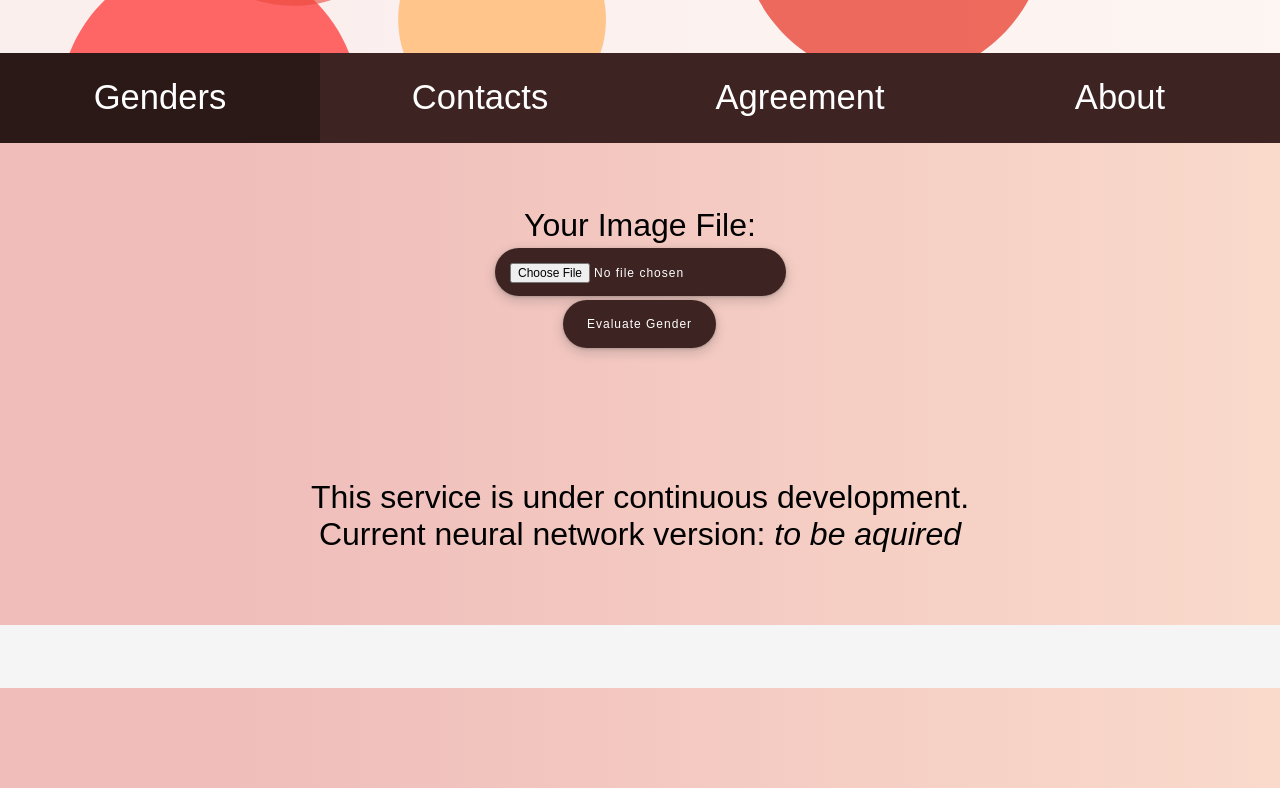
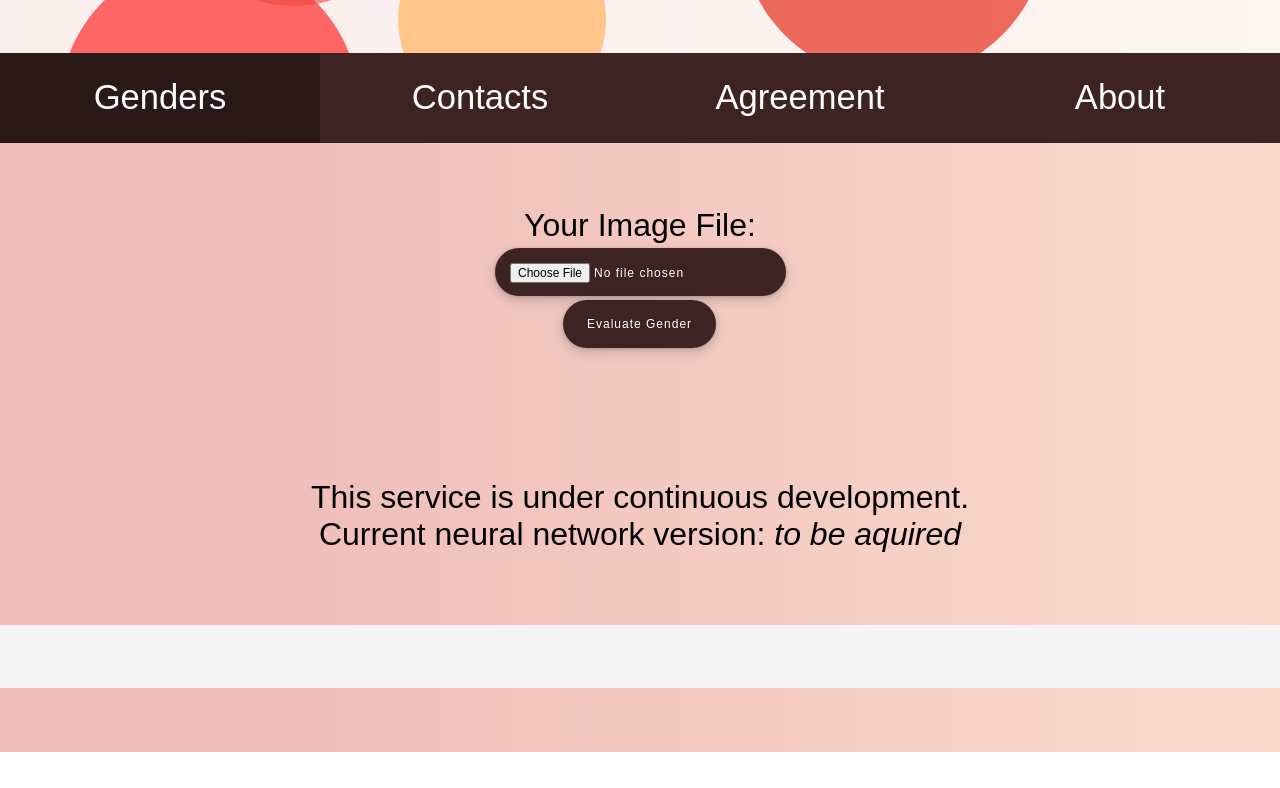
Before and after one commit to FunnyRabbitIsAHabbit/photo-gender, a plain HTML site: page index.html in a window 1280 px wide. Shown: the part 112-900 px from the top of the page. After the commit the page ends 864 px from the top, so only its background shows below. Drawn offline with Linux system fonts and the light colour scheme; a script that the page names is missing.

Commit message:
Bug fix in main.css

```diff
--- a/main.css
+++ b/main.css
@@ -65,7 +65,7 @@ html {
 
 body {
     min-width: 200px;
-    margin-bottom: 100px;
+    margin-bottom: 5%;
     clear: both;
 }
 
@@ -140,7 +140,6 @@ header h2 span {
     margin-bottom: 5%;
     margin-top: 0;
     font-size: 2.7vw;
-    font-weight: lighter;
     width: 25%; /*  100% divided by number of tabs  */
 }
 
```
